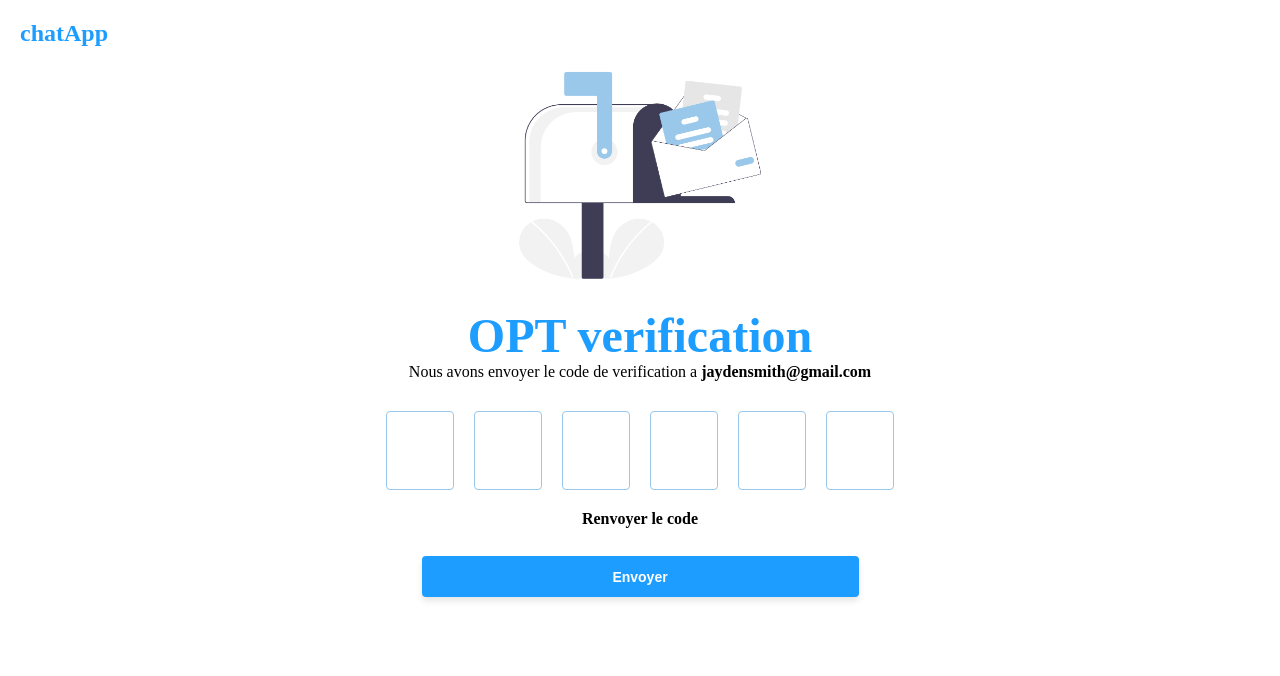
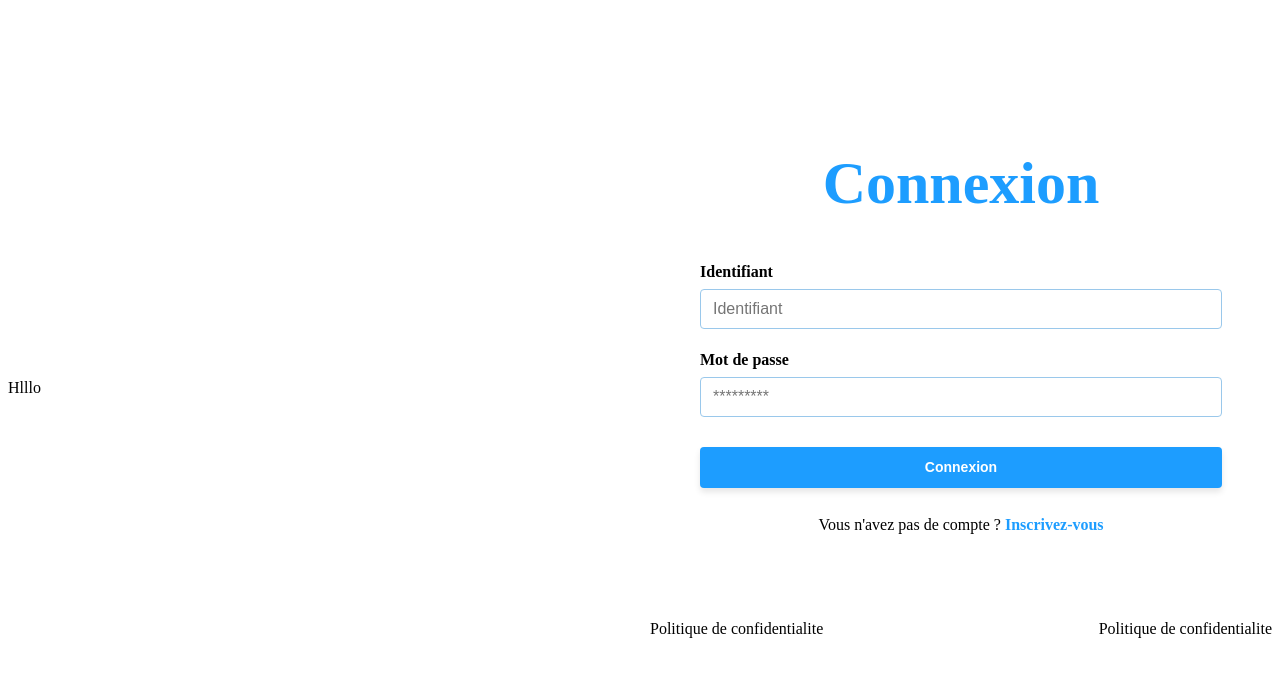
Before and after one commit to godsky17/projetWeb, a React (Vite) app in the folder frontend/: page / in a window 1280 px wide. Shown: the top 676 px of the page. Built offline with nearby package versions, Linux system fonts and the light colour scheme.

Commit message:
Ajout de react router dom pour la gestion de page multiple

```diff
--- a/frontend/package.json
+++ b/frontend/package.json
@@ -12,7 +12,8 @@
   "dependencies": {
     "react": "^18.3.1",
     "react-dom": "^18.3.1",
-    "react-icons": "^5.4.0"
+    "react-icons": "^5.4.0",
+    "react-router-dom": "^7.1.5"
   },
   "devDependencies": {
     "@eslint/js": "^9.17.0",
--- a/frontend/src/App.jsx
+++ b/frontend/src/App.jsx
@@ -1,19 +1,22 @@
-
-import React from 'react'
-import Container from './conpoments/Container/Container'
-import Login from './pages/Login/Login'
-import Register from './pages/Register/Register'
-import Email from './pages/Update/Email'
-import Password from './pages/Update/Password'
-import Verification from './pages/OptVerification/Verification'
+import React from 'react';
+import {BrowserRouter, Route, Routes} from "react-router-dom";
+import Login from "./pages/Login/Login";
+import Register from "./pages/Register/Register";
+import Email from "./pages/Update/Email";
+import Password from "./pages/Update/Password";
 
 function App() {
 
   return (
     <>
-      <Container>
-          <Verification />
-      </Container>
+      <BrowserRouter>
+        <Routes>
+            <Route index element={<Login />} />
+            <Route path='/register' element={<Register />} />
+            <Route path='/update-password' element={<Email />} />
+            <Route path='/new-password' element={<Password />} />
+        </Routes>
+      </BrowserRouter>
     </>
   )
 }
--- a/frontend/src/pages/Login/Login.jsx
+++ b/frontend/src/pages/Login/Login.jsx
@@ -18,7 +18,7 @@ function Login() {
                         <Input label="Identifiant" name="username" placeholder="Identifiant" type="text" />
                         <Input label="Mot de passe" name="mdp" placeholder="*********" type="password" />
                         <Button className="btn medium full">Connexion</Button>
-                        <p className="mt-20 text-center">Vous n'avez pas de compte ? <a href="" className="color-primary text-bold">Inscrivez-vous</a></p>
+                        <p className="mt-20 text-center">Vous n'avez pas de compte ? <a href="/register" className="color-primary text-bold">Inscrivez-vous</a></p>
                     </form>
                     <ul className="items">
                         <li className="item"><a href="">Politique de confidentialite</a></li>
```
Also changed, not shown: frontend/src/conpoments/Sidebar/Sidebar.css (deleted), frontend/src/conpoments/Sidebar/Sidebar.jsx (deleted), 1 other file (tests, documents, lock files or other folders).
